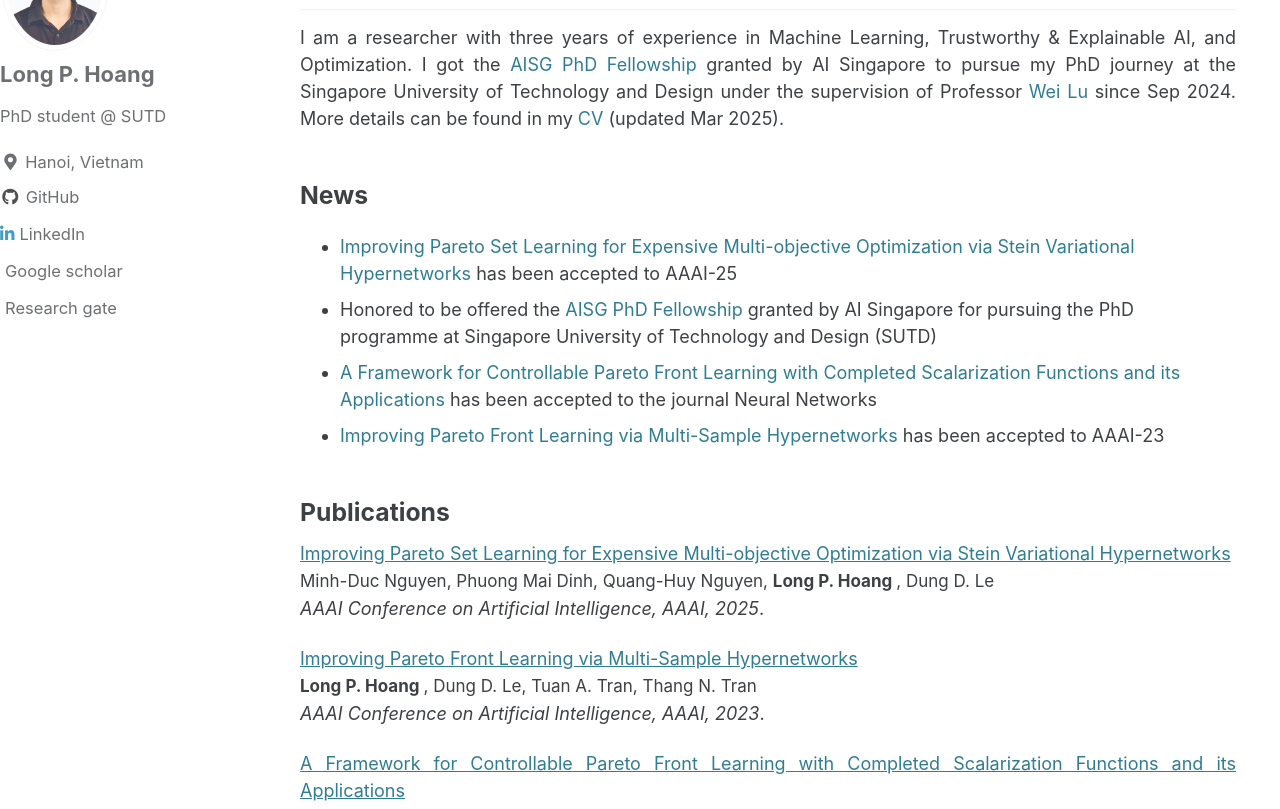
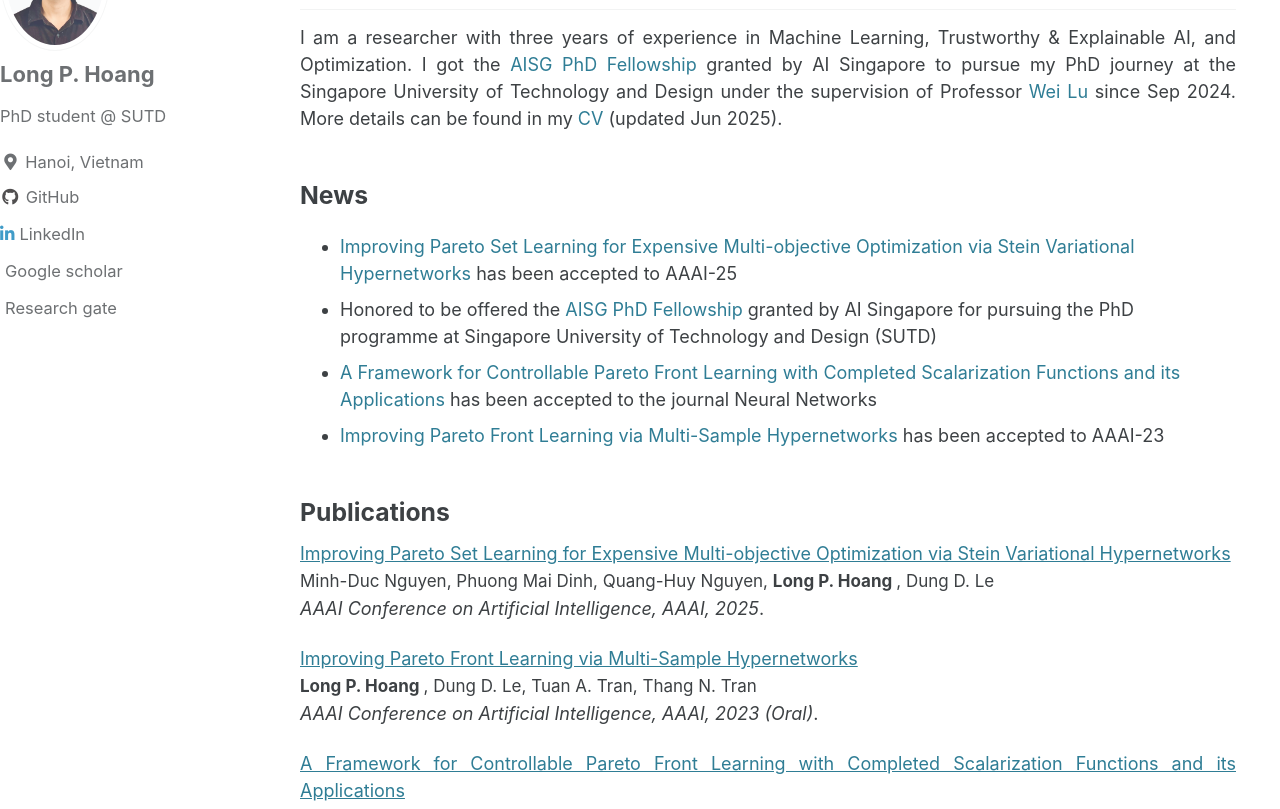
Before and after one commit to longhp1618/longhp1618.github.io, a Jekyll site: the page built from index.md, in a window 1280 px wide and 1400 px high. Shown: the part 538-1347 px from the top of the window. Built offline with Jekyll 4.4.1, drawn with Linux system fonts in a browser that asks for light colours; cached includes are drawn as plain includes.

Commit message:
update CV Jun 25 2025

```diff
--- a/index.md
+++ b/index.md
@@ -9,7 +9,7 @@ header:
 ---
 
 ## About me
-I am a researcher with three years of experience in Machine Learning, Trustworthy & Explainable AI, and Optimization. I got the  <a href="https://aisingapore.org/research/phd-fellowship-programme/" style="text-decoration:none">AISG PhD Fellowship</a> granted by AI Singapore to pursue my PhD journey at the Singapore University of Technology and Design under the supervision of Professor <a href="https://www.sutd.edu.sg/profile/lu-wei" style="text-decoration:none">Wei Lu</a> since Sep 2024. More details can be found in my <a href="/assets/images/CV_HoangPhiLong.pdf" style="text-decoration:none">CV</a> (updated Mar 2025).
+I am a researcher with three years of experience in Machine Learning, Trustworthy & Explainable AI, and Optimization. I got the  <a href="https://aisingapore.org/research/phd-fellowship-programme/" style="text-decoration:none">AISG PhD Fellowship</a> granted by AI Singapore to pursue my PhD journey at the Singapore University of Technology and Design under the supervision of Professor <a href="https://www.sutd.edu.sg/profile/lu-wei" style="text-decoration:none">Wei Lu</a> since Sep 2024. More details can be found in my <a href="/assets/images/CV_HoangPhiLong.pdf" style="text-decoration:none">CV</a> (updated Jun 2025).
 
 
 ### News
@@ -27,7 +27,7 @@ I am a researcher with three years of experience in Machine Learning, Trustworth
 
 <a href="https://arxiv.org/abs/2212.01130" style="artext-decoration:none">Improving Pareto Front Learning via Multi-Sample Hypernetworks</a><br>
 <span style="font-size:17px;"> <b> Long P. Hoang </b>, Dung D. Le, Tuan A. Tran, Thang N. Tran </span><br>
-<span style="font-size:18px;"> _AAAI Conference on Artificial Intelligence, AAAI, 2023_.</span><br>
+<span style="font-size:18px;"> _AAAI Conference on Artificial Intelligence, AAAI, 2023 (Oral)_.</span><br>
 <!-- --- -->
 
 <a href="https://arxiv.org/abs/2302.12487" style="artext-decoration:none">A Framework for Controllable Pareto Front Learning with Completed Scalarization Functions and its Applications</a><br>
```
Also changed, not shown: _pages/front.md (+2 -2 lines), _pages/publications.md (+1 -1 lines), 1 other file.
